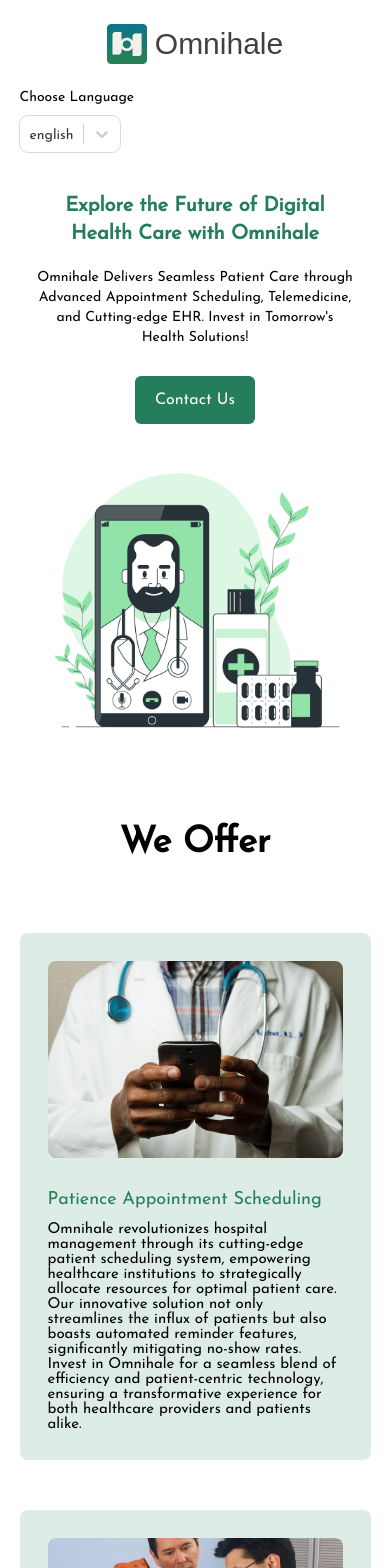
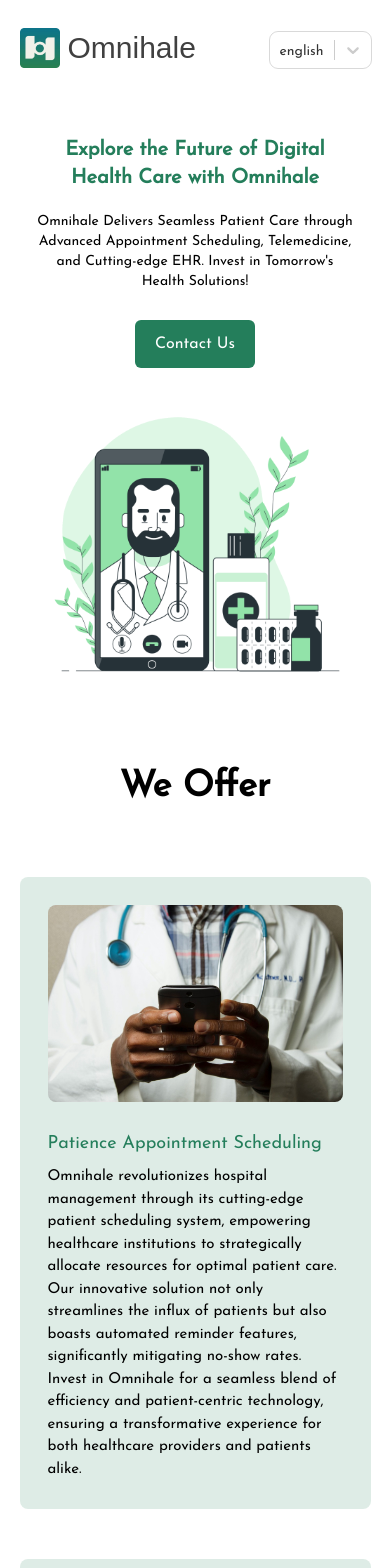
Before and after one commit to omnihale-inc/web-app, a Next.js app: page / in a window 390 px wide. Shown: the top 1568 px of the page. Built offline with nearby package versions, Linux system fonts and the light colour scheme; a web font is replaced by a local one.

Commit message:
fix: hot-fix...
centered the follow us
added spacing between DetailItems text and image
remove the change language lable, and flex the logo and language dropdown

```diff
--- a/src/app/page.tsx
+++ b/src/app/page.tsx
@@ -78,7 +78,7 @@ export default function Home() {
       <main>
         {/* Header */}
         <div>
-          <div className='md:flex justify-between mb-10 pt-6 lg:mb-20 max-w-[1250px] w-[90%] m-auto'>
+          <div className='flex justify-between mb-10 pt-6 lg:mb-20 max-w-[1250px] w-[90%] m-auto'>
             <div className='flex justify-center md:justify-start items-center mb-6 text-3xl text-[#404040]'>
               <Image
                 src='/logo.png'
@@ -91,9 +91,6 @@ export default function Home() {
             </div>
             <div className='relative mb-7 md:mb-0'>
               <div className='md:flex md:justify-end text-sm md:text-md'>
-                <label htmlFor='language' className='mr-2 lg:mt-[5%]'>
-                  Choose Language
-                </label>
                 <Select
                   className='mt-2 md:mt-[0px]'
                   id='language'
--- a/src/components/DetailsItem.tsx
+++ b/src/components/DetailsItem.tsx
@@ -18,10 +18,11 @@ export default function DetailsItem(props: DetailsItemProp) {
         <h2 className='text-lg lg:text-4xl text-[#247e5b] md:text-center lg:text-left lg:w-[400px] mb-2 mt-7 lg:mt-0 leading-2'>
           {props.heading}
         </h2>
-        <p className='text-[15px] lg:text-lg leading-none w-[100%] md:text-center lg:text-left'>
+        <p className='text-[15px] lg:text-lg sm:leading-normal lg:leading-none w-[100%] md:text-center lg:text-left'>
           {props.description}
         </p>
       </div>
+      <div className='w-[40px]'></div>
       <Image
         src={props.image}
         width={500}
--- a/src/components/HomeContents.tsx
+++ b/src/components/HomeContents.tsx
@@ -20,7 +20,7 @@ export default function HomeContents(props: HomeContentsProps) {
       {/* Social Icons */}
       <div className='max-w-[1250px] w-[90%] m-auto mt-12 lg:mt-20 mb-8 lg:mb-14 text-[#000000]/[.65]'>
         <IconContext.Provider value={{ size: '30px' }}>
-          <div className='flex'>
+          <div className='flex w-[fit-content] m-auto'>
             <h3 className='text-2xl px-2'>
               {LangConsumer.pageContent.followUs} |
             </h3>
```
